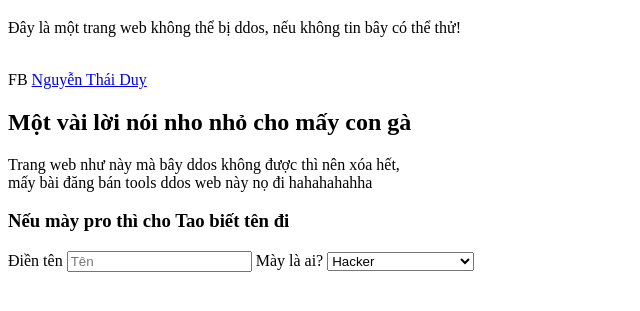
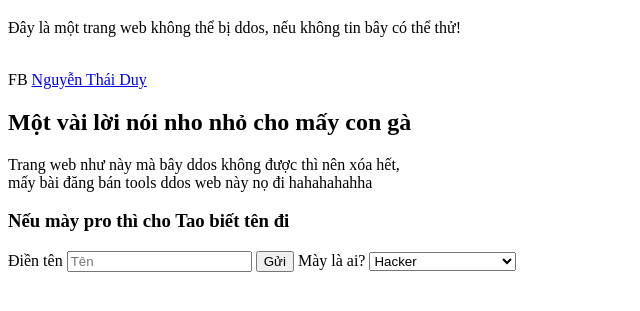
Before and after one commit to dk3vn/ntd-vanhungthngu, a plain HTML site: page index.html in a window 1280 px wide. Shown: the part 61-372 px from the top of the page, without its empty margins (0-640 px from the left). Drawn offline with Linux system fonts and the light colour scheme.

Commit message:
Update index.html

```diff
--- a/index.html
+++ b/index.html
@@ -21,6 +21,7 @@
     <from>
       <lable> Điền tên</lable>
       <input type="text" placeholder= Tên Tao Là?/>
+      <button> Gửi </button>
       <lable> Mày là ai? </lable>
       <select>
         <option> Hacker </option>
```
